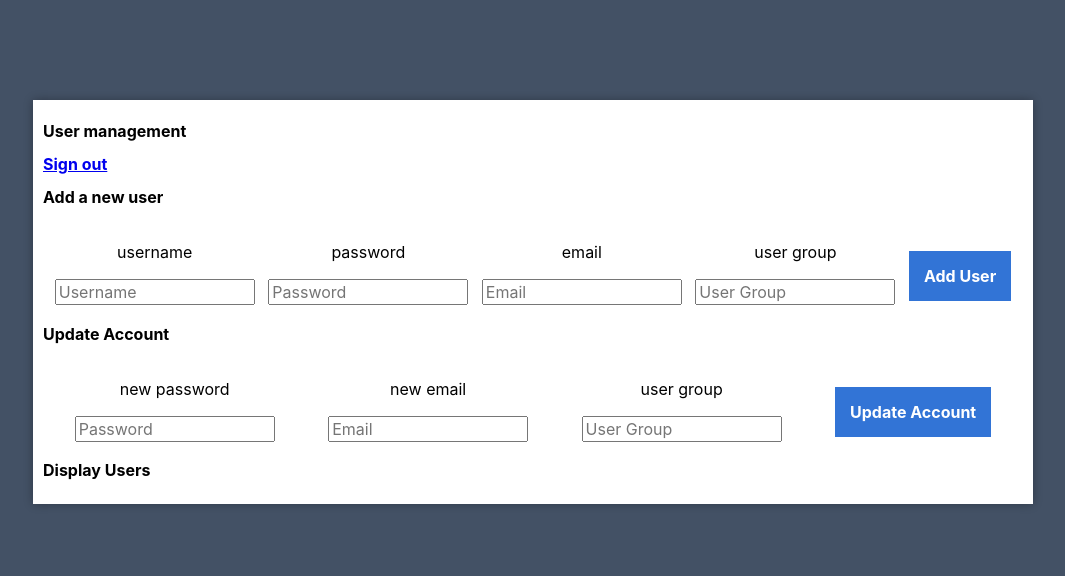
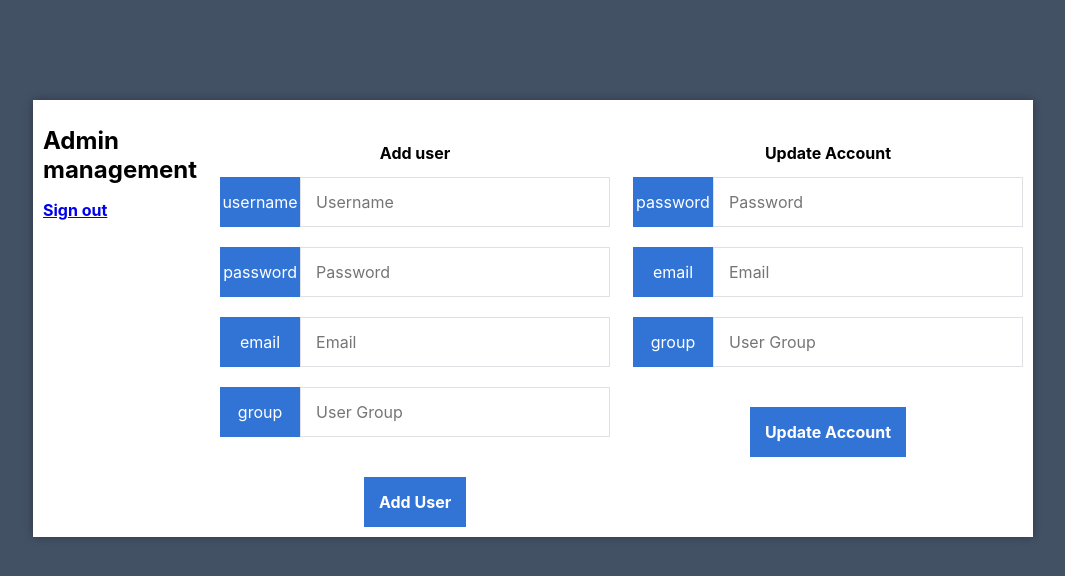
Before and after one commit to copipastaguy/task-management-system, a React (Create React App) app in the folder client/: page /user-management in a window 1280 px wide. Shown: the top 576 px of the page, without its empty margins (107-1172 px from the left). Built offline with nearby package versions, Linux system fonts and the light colour scheme.

Commit message:
refactor code

```diff
--- a/client/src/App.css
+++ b/client/src/App.css
@@ -26,26 +26,30 @@ body {
   border-bottom: 1px solid #dee0e4;
 }
 
-.login form {
+.form-container {
   display: flex;
-  /* flex-direction: column; */
   flex-wrap: wrap;
   justify-content: center;
   padding-top: 20px;
 }
 
-.login form label {
+.form-container div {
+  display: flex;
+}
+
+.form-container label {
   display: flex;
   justify-content: center;
   align-items: center;
-  width: 50px;
+  width: 80px;
   height: 50px;
   background-color: #3274d6;
   color: #ffffff;
 }
 
-.login form input[type="password"],
-.login form input[type="text"] {
+.form-container input[type="password"],
+.form-container input[type="text"],
+.form-container input[type="email"] {
   width: 310px;
   height: 50px;
   border: 1px solid #dee0e4;
@@ -53,8 +57,7 @@ body {
   padding: 0 15px;
 }
 
-.login form input[type="submit"],
-.manage form input[type="submit"] {
+.form-container input[type="submit"] {
   width: 100%;
   padding: 15px;
   margin-top: 20px;
@@ -66,26 +69,25 @@ body {
   transition: background-color 0.2s;
 }
 
-.login form input[type="submit"]:hover {
+.form-container input[type="submit"]:hover {
   background-color: #2868c7;
   transition: background-color 0.2s;
 }
 
 .manage {
+  display: flex;
+  flex-direction: row;
   width: 1000px;
   padding: 10px;
 }
 
-.manage input {
+.manage h1 {
+  font-size: 24px;
+}
+
+/* .manage input {
   width: 200px;
 }
-
-.manage form {
-  display: flex;
-  flex-direction: row;
-  padding: 5px;
-}
-
 .manage form div {
   height: 80px;
   display: flex;
@@ -94,4 +96,4 @@ body {
   flex-direction: column;
   margin: 0 auto;
   align-self: flex-end;
-}
+} */
--- a/client/src/view/AddUser.js
+++ b/client/src/view/AddUser.js
@@ -10,6 +10,7 @@ const AddUser = () => {
   const handleSubmit = async (e) => {
     e.preventDefault();
     try {
+      console.log(username, password, email, group);
       // fetch POST statement to add new user to database with form data
       // await Axios.post (backend url, {data to be sent username, password, email, group})
       console.log("added user");
@@ -18,9 +19,9 @@ const AddUser = () => {
     }
   };
   return (
-    <>
-      <h2>Add a new user</h2>
-      <form onSubmit={handleSubmit}>
+    <div>
+      <form className="form-container" onSubmit={handleSubmit}>
+        <h2>Add user</h2>
         <div>
           <label htmlFor="newUsername">
             <p>username</p>
@@ -64,7 +65,7 @@ const AddUser = () => {
 
         <div>
           <label htmlFor="newGroup">
-            <p>user group</p>
+            <p>group</p>
           </label>
           <input
             type="text"
@@ -79,7 +80,7 @@ const AddUser = () => {
           <input type="submit" value="Add User" />
         </div>
       </form>
-    </>
+    </div>
   );
 };
 
--- a/client/src/view/Login.js
+++ b/client/src/view/Login.js
@@ -27,14 +27,19 @@ const Login = () => {
   return (
     <div className="login">
       <h1>Login</h1>
-      <form action="/auth" method="post" onSubmit={handleSubmit}>
+      <form
+        className="form-container"
+        action="/auth"
+        method="post"
+        onSubmit={handleSubmit}
+      >
         <label>
           <i className="fas fa-user"></i>
         </label>
         <input
           type="text"
           placeholder="Username"
-          value={username}
+          value="test"
           required
           onChange={(e) => setUsername(e.target.value)}
         />
@@ -44,7 +49,7 @@ const Login = () => {
         <input
           type="password"
           placeholder="Password"
-          value={password}
+          value="test"
           required
           onChange={(e) => setPassword(e.target.value)}
         />
--- a/client/src/view/UpdateUser.js
+++ b/client/src/view/UpdateUser.js
@@ -15,12 +15,12 @@ const UpdateUser = () => {
     }
   };
   return (
-    <>
-      <h2>Update Account</h2>
-      <form onSubmit={handleSubmit}>
+    <div>
+      <form className="form-container" onSubmit={handleSubmit}>
+        <h2>Update Account</h2>
         <div>
           <label htmlFor="UpdatePassword">
-            <p>new password</p>
+            <p>password</p>
           </label>
           <input
             type="password"
@@ -34,7 +34,7 @@ const UpdateUser = () => {
 
         <div>
           <label htmlFor="updateEmail">
-            <p>new email</p>
+            <p>email</p>
           </label>
           <input
             type="email"
@@ -48,7 +48,7 @@ const UpdateUser = () => {
 
         <div>
           <label htmlFor="updateGroup">
-            <p>user group</p>
+            <p>group</p>
           </label>
           <input
             type="text"
@@ -64,7 +64,7 @@ const UpdateUser = () => {
           <input type="submit" value="Update Account" />
         </div>
       </form>
-    </>
+    </div>
   );
 };
 
--- a/client/src/view/UserManagement.js
+++ b/client/src/view/UserManagement.js
@@ -20,14 +20,19 @@ const UserManagement = () => {
   return (
     <div>
       <div className="manage">
-        <h1>User management</h1>
-        <a href="/">
-          <h2>Sign out</h2>
-        </a>
+        <div>
+          <h1>Admin management</h1>
+          <a href="/">
+            <h2>Sign out</h2>
+          </a>
+        </div>
 
+        {/* display if admin */}
         <AddUser />
+
+        {/* display if user */}
         <UpdateUser />
-        <DisplayUsers />
+        {/* <DisplayUsers /> */}
       </div>
     </div>
   );
```
Also changed, not shown: 2 other files (tests, documents, lock files or other folders).
